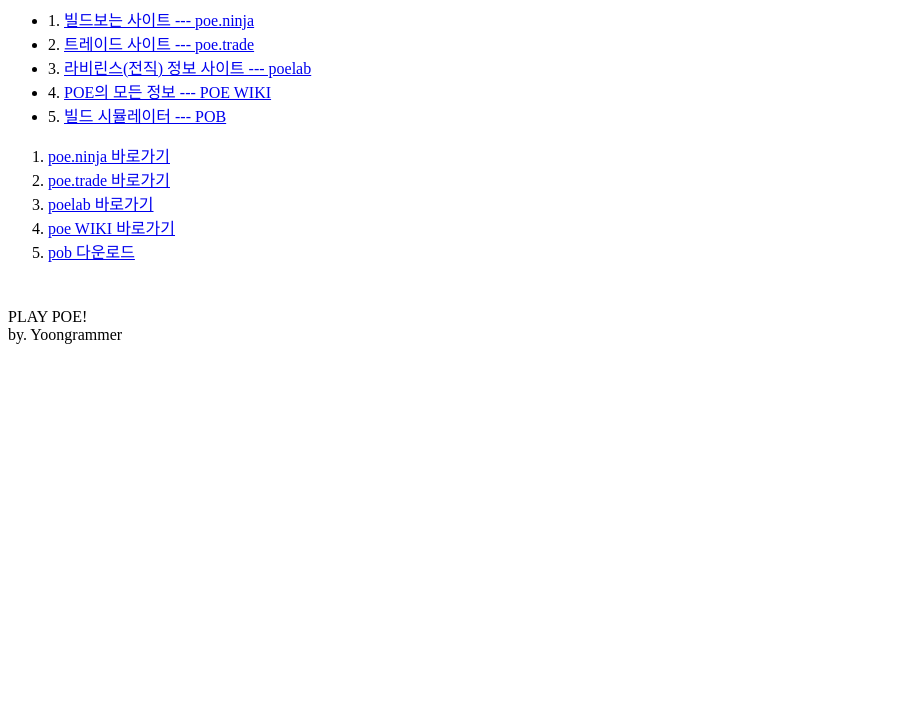
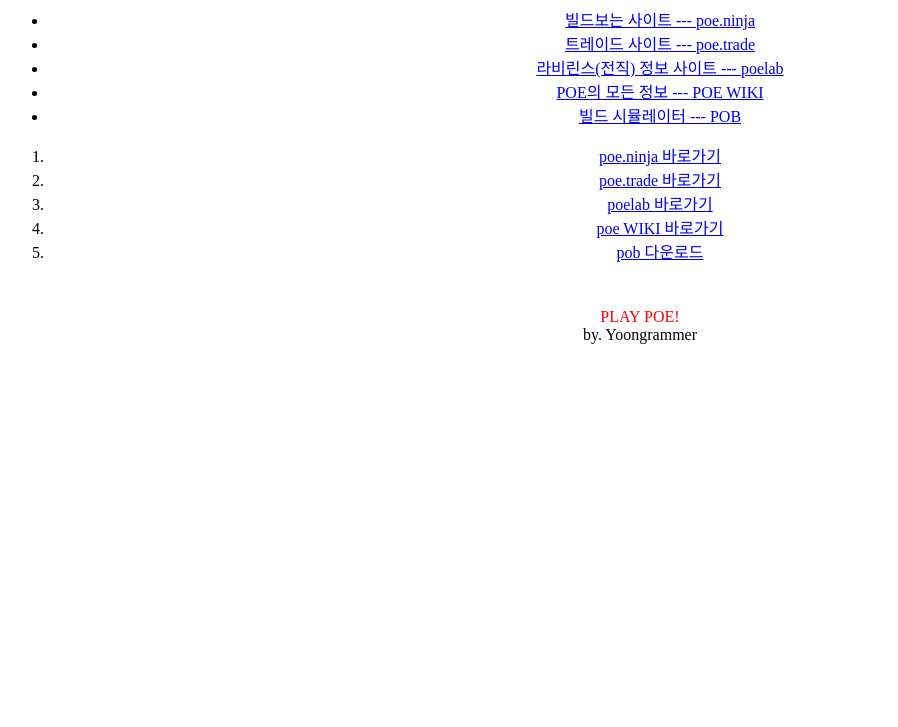
Before and after one commit to Yoongrammer/Yoongrammer-s-page1, a plain HTML site: page index.html in a window 1280 px wide. Shown: the part 73-800 px from the top of the page, without its empty margins (0-898 px from the left). Drawn offline with Linux system fonts and the light colour scheme.

Commit message:
인덱스 수정
가운데정렬/글자색상변경

```diff
--- a/index.html
+++ b/index.html
@@ -1,23 +1,34 @@
 <!doctype html>
 <html>
 <head>
+  <center>
   <title>Yoongrammer's POE GUIDE</title>
+  </center>
   <meta charset="utf-8">
+  <style>
+
+
+  </style>
 </head>
 
 <body>
+  <center>
   <h1><a href="index.html">Yoongrammer's POE GUIDE</a></h1>
+  </center>
   <ul>
-    <li> 1. <a href="1.html"> 빌드보는 사이트 --- poe.ninja</a> </li>
-    <li> 2. <a href="2.html"> 트레이드 사이트 --- poe.trade</a> </li>
-    <li> 3. <a href="3.html"> 라비린스(전직) 정보 사이트 --- poelab</a> </li>
-    <li> 4. <a href="4.html"> POE의 모든 정보 --- POE WIKI</a> </li>
-    <li> 5. <a href="5.html"> 빌드 시뮬레이터 --- POB</a> </li>
+    <center>
+    <li> <a href="1.html"> 빌드보는 사이트 --- poe.ninja</a> </li>
+    <li> <a href="2.html"> 트레이드 사이트 --- poe.trade</a> </li>
+    <li> <a href="3.html"> 라비린스(전직) 정보 사이트 --- poelab</a> </li>
+    <li> <a href="4.html"> POE의 모든 정보 --- POE WIKI</a> </li>
+    <li> <a href="5.html"> 빌드 시뮬레이터 --- POB</a> </li>
+  </center>
   </ul>
 
   <ol>
+    <center>
     <li> <a href="http://poe.ninja/"
-    target="_blank">poe.ninja 바로가기 </a> </li>
+      target="_blank">poe.ninja 바로가기 </a> </li>
     <li> <a href="http://poe.trade/"
       target="_blank">poe.trade 바로가기</a> </li>
     <li> <a href="http://www.poelab.com/"
@@ -26,12 +37,20 @@
       target="_blank">poe WIKI 바로가기</a> </li>
     <li> <a href="https://github.com/Openarl/PathOfBuilding/releases"
       target="_blank">pob 다운로드</a> </li>
-
+    </center>
   </ol>
 
 <p style="margin-top:45px;">
-  PLAY POE!
+<center>
+  <font color="red">PLAY POE!</font>
   <br>by. Yoongrammer</br>
+</center>
 </p>
 
 </body>
+
+<!--
+  a {
+    color:red;
+  }
+  -->
```
